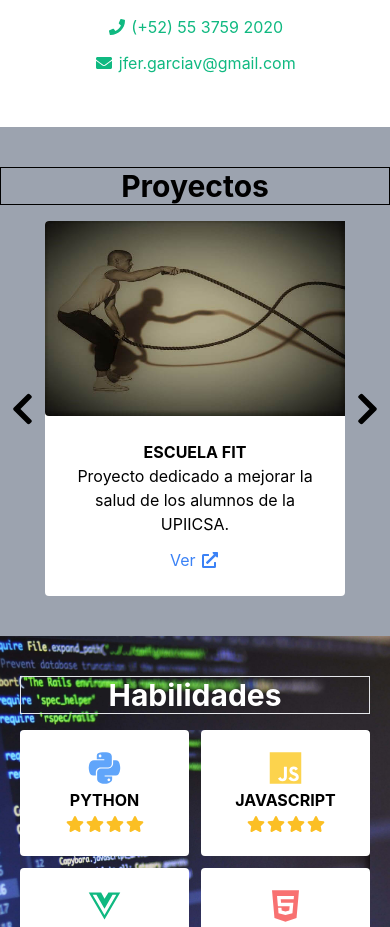
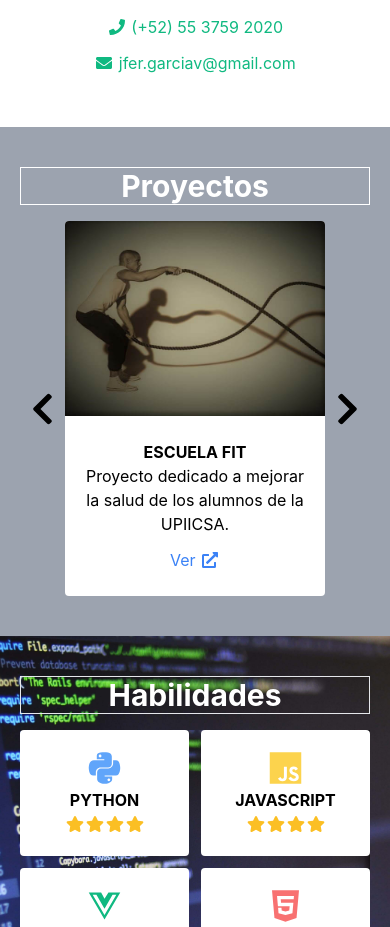
Before and after one commit to FerGv/FerGv.github.io, a Svelte app: page / in a window 390 px wide. Shown: the part 1282-2209 px from the top of the page. Built offline with nearby package versions, Linux system fonts and the light colour scheme.

Commit message:
[Projects] Fix border radius

```diff
--- a/src/components/ProjectCard.svelte
+++ b/src/components/ProjectCard.svelte
@@ -29,7 +29,7 @@
   <img
     src="/img/{image}"
     alt={title}
-    class="rounded rounded-tr-none rounded-br-none sm:w-1/2"
+    class="rounded-t sm:rounded-t-none sm:rounded-l sm:w-1/2"
   >
 
   <div class="project-info flex flex-col justify-center content-center px-5 sm:px-10 flex-1">
--- a/src/views/Projects.svelte
+++ b/src/views/Projects.svelte
@@ -53,8 +53,8 @@
   }
 </script>
 
-<section class="py-10 sm:px-5 bg-gray-400">
-  <h3 class="font-bold text-3xl text-center border border-black mb-4">
+<section class="py-10 px-5 bg-gray-400">
+  <h3 class="font-bold text-3xl text-center text-white border border-white mb-4">
     Proyectos
   </h3>
 
```
